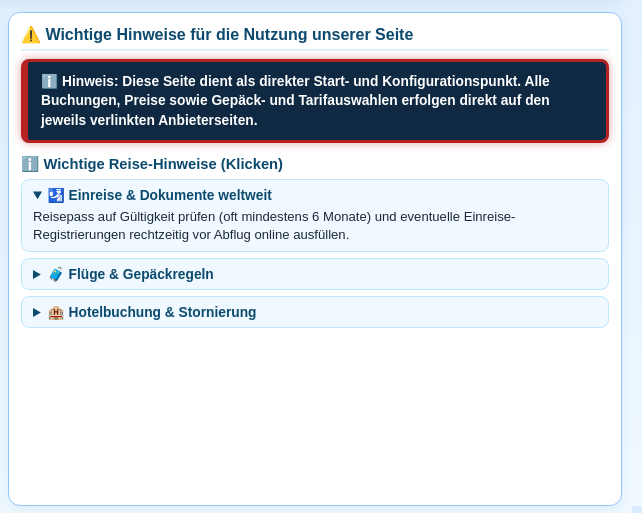
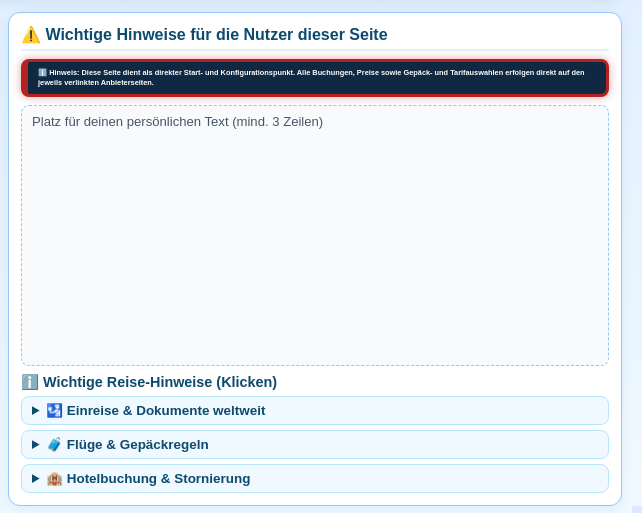
Before and after one commit to paulausbkk/paulausbkk.github.io, a plain HTML site: page index.html in a window 1280 px wide. Shown: the part 294-807 px from the top of the page, 638-1280 px from the left. Drawn offline with Linux system fonts and the light colour scheme.

Commit message:
Refine user instructions and add note space
Updated text content for clarity and added new elements for user interaction.

```diff
--- a/index.html
+++ b/index.html
@@ -71,16 +71,22 @@ border:1px solid #7dd3fc}
 50%{border-color:#dc2626;box-shadow:0 0 14px rgba(185,28,28,.7)}
 }
 .bn{background:#0f2942;border:3px solid #991b1b;
-border-left:7px solid #991b1b;border-radius:8px;padding:10px 13px;
-color:#fff;font-weight:bold;font-size:.86rem;line-height:1.4;
-margin-bottom:10px;animation:pulseHint 2.2s infinite ease-in-out}
-.sub-ct{font-weight:bold;font-size:.92rem;color:var(--d);
-margin:2px 0 6px 0}
+border-left:7px solid #991b1b;border-radius:8px;padding:6px 10px;
+color:#fff;font-weight:bold;font-size:.46rem;line-height:1.35;
+margin-bottom:8px;flex-shrink:0;
+animation:pulseHint 2.2s infinite ease-in-out}
+.note-space{flex:1;min-height:58px;border:1px dashed #93c5fd;
+border-radius:8px;padding:8px 10px;margin-bottom:8px;
+background:#f8fafc;color:#475569;font-size:.82rem}
+.bottom-block{margin-top:auto;flex-shrink:0}
+.sub-ct{font-weight:bold;font-size:.9rem;color:var(--d);
+margin:0 0 5px 0}
 details{background:#f0f9ff;border:1px solid #bae6fd;
-border-radius:8px;padding:7px 11px;margin-bottom:6px;flex-shrink:0}
+border-radius:8px;padding:6px 10px;margin-bottom:5px}
+details:last-child{margin-bottom:0}
 summary{font-weight:bold;cursor:pointer;color:var(--d);
-font-size:.86rem}
-details p{margin:5px 0 0 0;font-size:.82rem;line-height:1.38;
+font-size:.84rem}
+details p{margin:4px 0 0 0;font-size:.8rem;line-height:1.35;
 color:#1e293b}
 .lb{position:fixed;inset:0;background:rgba(15,23,42,.92);
 display:none;align-items:center;justify-content:center;
@@ -127,13 +133,15 @@ border:1px solid #7dd3fc;font-size:.9rem}
 </div>
 </div>
 <div class="box">
-<div class="ct">⚠️ Wichtige Hinweise für die Nutzung unserer Seite</div>
+<div class="ct">⚠️ Wichtige Hinweise für die Nutzer dieser Seite</div>
 <div class="bn">ℹ️ <b>Hinweis:</b> Diese Seite dient als direkter
 Start- und Konfigurationspunkt. Alle Buchungen, Preise sowie Gepäck-
 und Tarifauswahlen erfolgen direkt auf den jeweils verlinkten
 Anbieterseiten.</div>
+<div class="note-space">Platz für deinen persönlichen Text (mind. 3 Zeilen)</div>
+<div class="bottom-block">
 <div class="sub-ct">ℹ️ Wichtige Reise-Hinweise (Klicken)</div>
-<details open>
+<details>
 <summary>🛂 Einreise & Dokumente weltweit</summary>
 <p>Reisepass auf Gültigkeit prüfen (oft mindestens 6 Monate) und
 eventuelle Einreise-Registrierungen rechtzeitig vor Abflug online
@@ -151,6 +159,7 @@ und lokale Steuern vor Ort achten.</p>
 </details>
 </div>
 </div>
+</div>
 <div id="f1" class="lb"><a href="#_" class="lb-bg"></a>
 <a href="#_" class="lb-x">✖ Schließen</a><img src="LiS.jpg" alt="1"></div>
 <div id="f2" class="lb"><a href="#_" class="lb-bg"></a>
```
